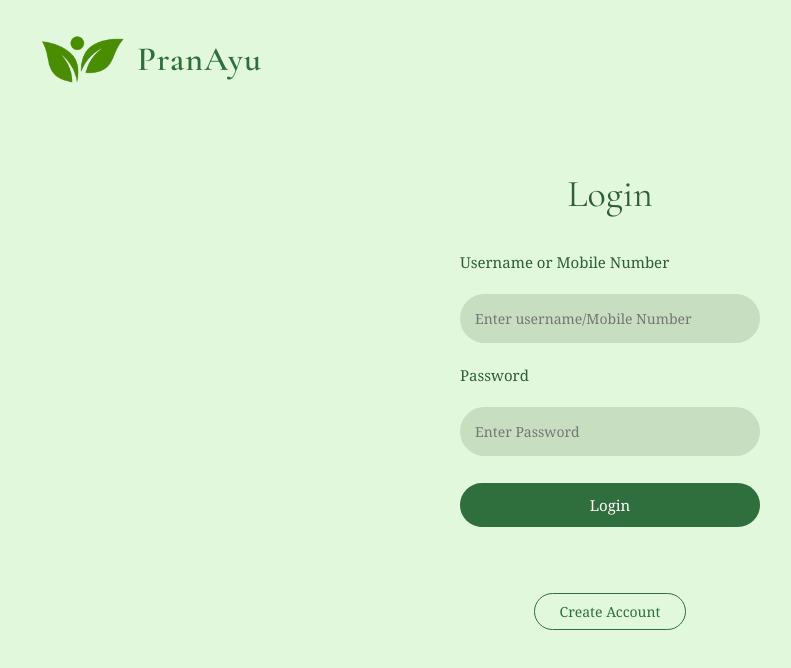
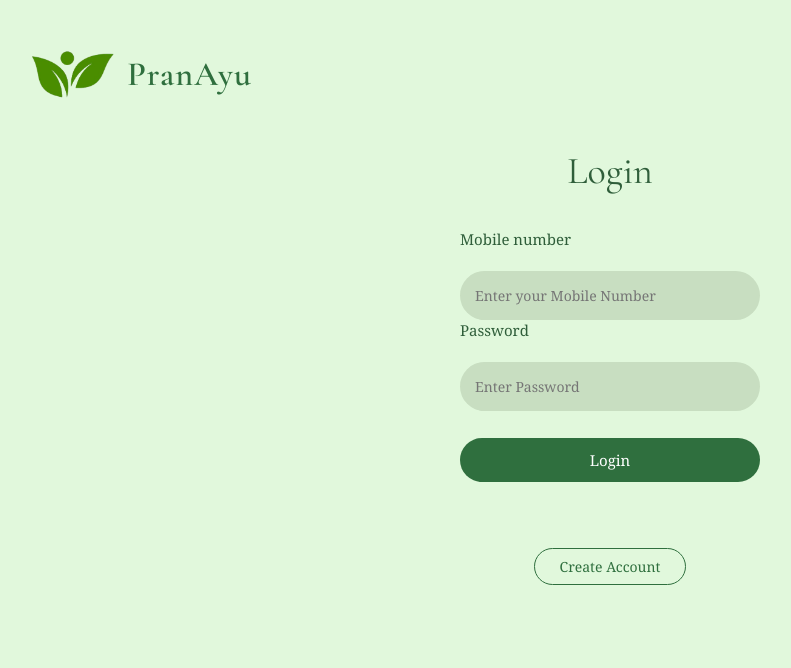
Before and after one commit to skkarishma363/PranAyu, a plain HTML site: page login.html in a window 1280 px wide. Shown: the whole page, without its empty margins (30-821 px from the left). Drawn offline with nearby package versions, Linux system fonts and the light colour scheme.

Commit message:
Login changes

```diff
--- a/css/login.css
+++ b/css/login.css
@@ -6,20 +6,21 @@
 }
 
 body {
-    height: 100vh;
-    background-color: #e1f8dc;
-    display: flex;
-    justify-content: center;
-    align-items: center;
-    font-family: 'Inter', sans-serif;
+  min-height: 100vh;          /* not height:100vh */
+  background-color: #e1f8dc;
+  font-family: 'Georgia', serif;
+
+  display: block;             /* remove flex centering */
+  overflow-y: auto;           /* allow scroll */
+  padding: 30px 0 60px;       /* space top & bottom */
 }
-
-/* ===== Header ===== */
 .navbar {
-    position: absolute;
-    top: 35px;
-    left: 70px;
-    background: transparent;   /* important */
+  position: sticky;  /* stays visible when scrolling */
+  top: 0;
+  left: 0;
+  padding: 20px 60px;
+  background-color: #e1f8dc;  /* same as page */
+  z-index: 1000;
 }
 
 .logo {
@@ -41,6 +42,12 @@ body {
     font-weight: 1000;
     color: #2f6f3e;
     letter-spacing: 1px;
+}
+.login-container {
+  width: 300px;
+  text-align: center;
+
+  margin: 30px auto 0;   /* centers and keeps stable */
 }
 .login-container {
     width: 300px;
--- a/login.html
+++ b/login.html
@@ -26,8 +26,17 @@
     <div class="login-container">
         <h2>Login</h2>
         <form action="/submit_login" method="post">
-            <label for="username">Username or Mobile Number</label><br>
-            <input type="mobile number" id="username" name="username" placeholder="Enter username/Mobile Number" required><br><br>
+            <label for="username">Mobile number</label><br />
+      <input
+        type="tel"
+        id="username"
+        name="username"
+        placeholder="Enter your Mobile Number"
+        pattern="[0-9]{10}"
+        maxlength="10"
+        oninput="this.value=this.value.replace(/[^0-9]/g,'')"
+        required
+      />
             <label for="password">Password</label><br>
             <input type="password" id="password" name="password" placeholder="Enter Password" required><br><br>
             <button onclick="window.location.href='home.html'" type="submit">Login</button>
```
Also changed, not shown: signup.html (+0 -4 lines).
